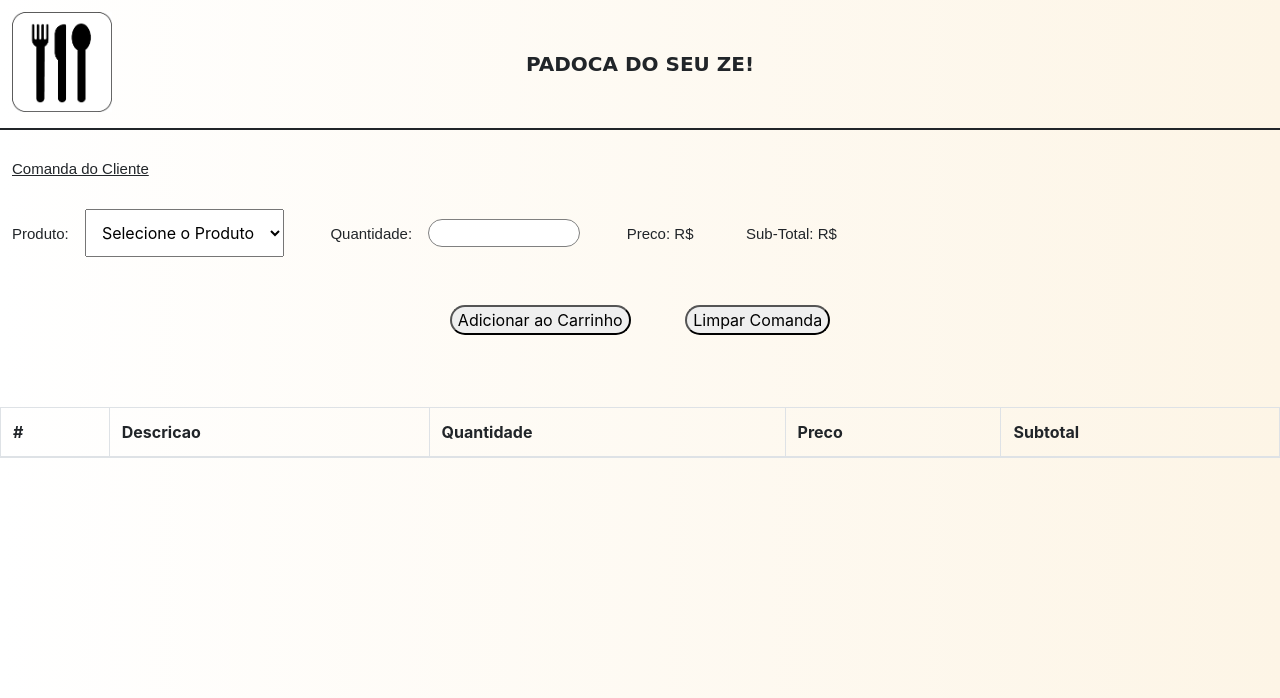
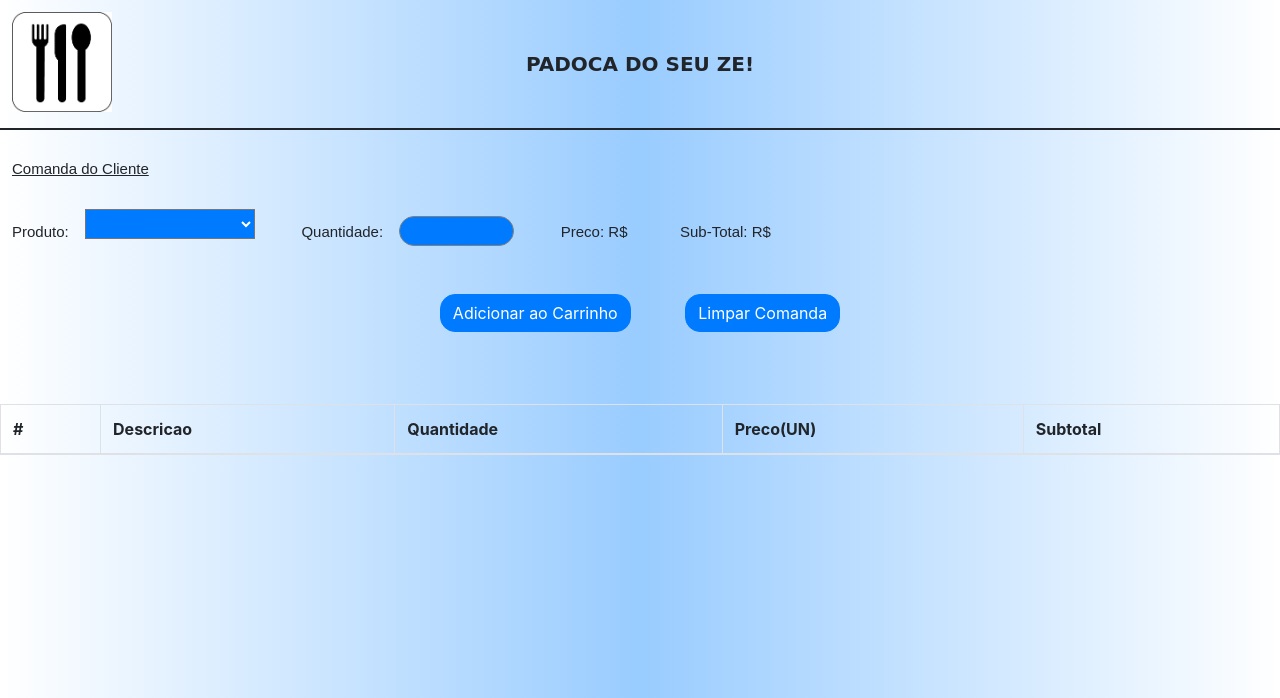
Before and after one commit to xthiagodias/cursodev6nna, a PHP site: page / in a window 1280 px wide. Shown: the top 698 px of the page. Run offline with PHP 8.4, Linux system fonts and the light colour scheme; lists and menus that the app fills with data are empty.

Commit message:
Aula 08 - Ultimo exercicio, Padoca do seu Ze.

```diff
--- a/public_html/Aula 08/Exercicio03/estilo.css
+++ b/public_html/Aula 08/Exercicio03/estilo.css
@@ -3,7 +3,7 @@
 
 body {
 
-    background-image: linear-gradient(to right, white,oldlace);
+    background-image: linear-gradient(to right, white,#99ccff,white);
 
 }
 
@@ -59,6 +59,13 @@ span {
 
     border: solid 1px gray;
     border-radius: 15px 15px;
+
+    font-family: Arial;
+    font-size: 15px;
+    background-color: #007bff;
+    color: white;
+    height: 30px;
+    text-align: center;
 }
 
 #valor1 {
@@ -87,3 +94,13 @@ span {
 
     border-radius: 15px 15px;
 }
+
+
+#produto {
+    font-family: Arial;
+    font-size: 15px;
+    background-color: #007bff;
+    color: white;
+    width: 170px;
+    height: 30px;
+}
--- a/public_html/Aula 08/Exercicio03/index.html
+++ b/public_html/Aula 08/Exercicio03/index.html
@@ -15,19 +15,7 @@ and open the template in the editor.
 
 
 
-        <script>
 
-
-
-            function limpaComanda() {
-
-        $("#tabela tr").remove();
-
-        document.getElementById("tabela").deleteRow(i);
-
-             //   lista.removeChild(list.childNodes[i]);
-            }
-        </script>
 
         <script>
             function Quebra() {
@@ -197,16 +185,32 @@ and open the template in the editor.
 
 
                         document.getElementById("quantidade").value = "";
+                        document.getElementById("produto").value = 0;
+
+                        var resultado3 = document.getElementById("valor1");
+                        resultado3.innerHTML = "";
                     }
                 }
 
             }
-            function Teste2() {
-                //        var node = document.createElement("p");                 // Create a <li> node
-                //        var textnode = document.createTextNode("Water");         // Create a text node
-                //        node.appendChild(textnode);                              // Append the text to <li>
-                //        document.getElementById("myList").appendChild(node);     // Append <li> to <ul> with id="myList"
-                alert("OK");
+
+        </script>
+
+
+        <script>
+
+
+
+            function limpaComanda() {
+
+                $("#tabela td").remove();
+                var resultado3 = document.getElementById("valor2");
+                resultado3.innerHTML = "";
+                document.getElementById("produto").value = 0;
+                linha = 0;
+                // document.getElementById("tabela").deleteRow(1);
+
+                //   lista.removeChild(list.childNodes[i]);
             }
         </script>
 
@@ -233,6 +237,29 @@ and open the template in the editor.
             <hr style="border: solid 1px;">
         </div>
         <div class="central">
+
+
+            <!-- Modal -->
+            <div class="modal fade" id="exampleModal" tabindex="-1" role="dialog" aria-labelledby="exampleModalLabel" aria-hidden="true">
+                <div class="modal-dialog" role="document">
+                    <div class="modal-content">
+                        <div class="modal-header">
+                            <h5 class="modal-title" id="exampleModalLabel">Padoca do seu Ze!</h5>
+                            <button type="button" class="close" data-dismiss="modal" aria-label="Close">
+                                <span aria-hidden="true">&times;</span>
+                            </button>
+                        </div>
+                        <div class="modal-body">
+                            Deseja mesmo limpar a comanda?
+                        </div>
+                        <div class="modal-footer">
+                            <button type="button" class="btn btn-secondary" data-dismiss="modal">Nao</button>
+                            <button type="button" class="btn btn-primary" onclick="limpaComanda()" data-dismiss="modal">Sim</button>
+                        </div>
+                    </div>
+                </div>
+            </div>
+
             <p>Comanda do Cliente</p>
             <span>Produto:  </span>
             <select id="produto" name="produto" data-placeholder='Nenhum valor selecionado...' onchange="selecionaProduto(this.value);">
@@ -251,8 +278,8 @@ and open the template in the editor.
             <br>
             <br>
             <center>
-                <input type="button" id="adicionar" name="addcarrinho" value="Adicionar ao Carrinho" onclick="adicionaProduto()">
-                <input type="button" id="limpar" name="limpar" value="Limpar Comanda" onclick="limpaComanda()">
+                <input type="button" id="adicionar" name="addcarrinho" value="Adicionar ao Carrinho" class="btn btn-primary" onclick="adicionaProduto()">
+                <input type="button" id="limpar" name="limpar" value="Limpar Comanda" class="btn btn-primary" data-toggle="modal" data-target="#exampleModal">
                 <br>
                 <br>
             </center>
@@ -268,7 +295,7 @@ and open the template in the editor.
                                 <th scope="col">#</th>
                                 <th scope="col">Descricao</th>
                                 <th scope="col">Quantidade</th>
-                                <th scope="col">Preco</th>
+                                <th scope="col">Preco(UN)</th>
                                 <th scope="col">Subtotal</th>
 
                             </tr>
```
Lines whose indentation alone changed are shown as unchanged.
